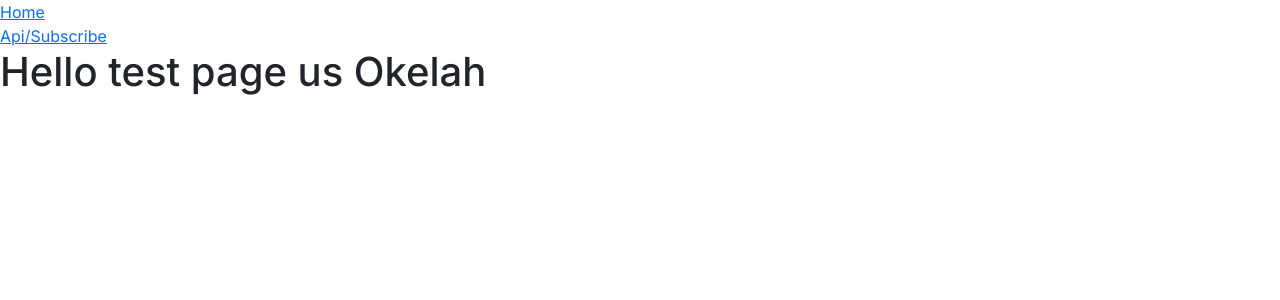
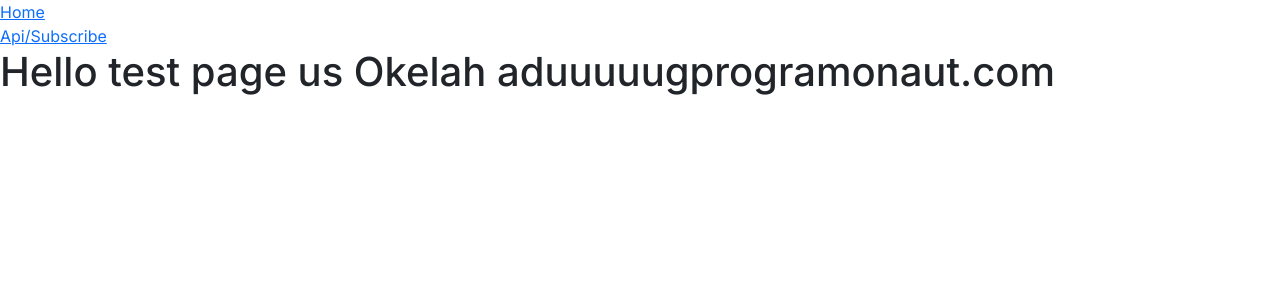
Before and after one commit to karebet/next-emailsubscribe, a Next.js app: page /testpage in a window 1280 px wide. Shown: the top 300 px of the page. Built offline with nearby package versions, Linux system fonts and the light colour scheme.

Commit message:
pakai programonaut.com v1

```diff
--- a/app/testpage/page.js
+++ b/app/testpage/page.js
@@ -6,7 +6,7 @@ export default function page() {
             <Link href={"/"}>Home</Link>
             <br />
             <Link href={"/api/subscribe"}>Api/Subscribe</Link>
-            <h1>Hello test page us Okelah</h1>
+            <h1>Hello test page us Okelah aduuuuugprogramonaut.com</h1>
         </div>
     );
 }
```
